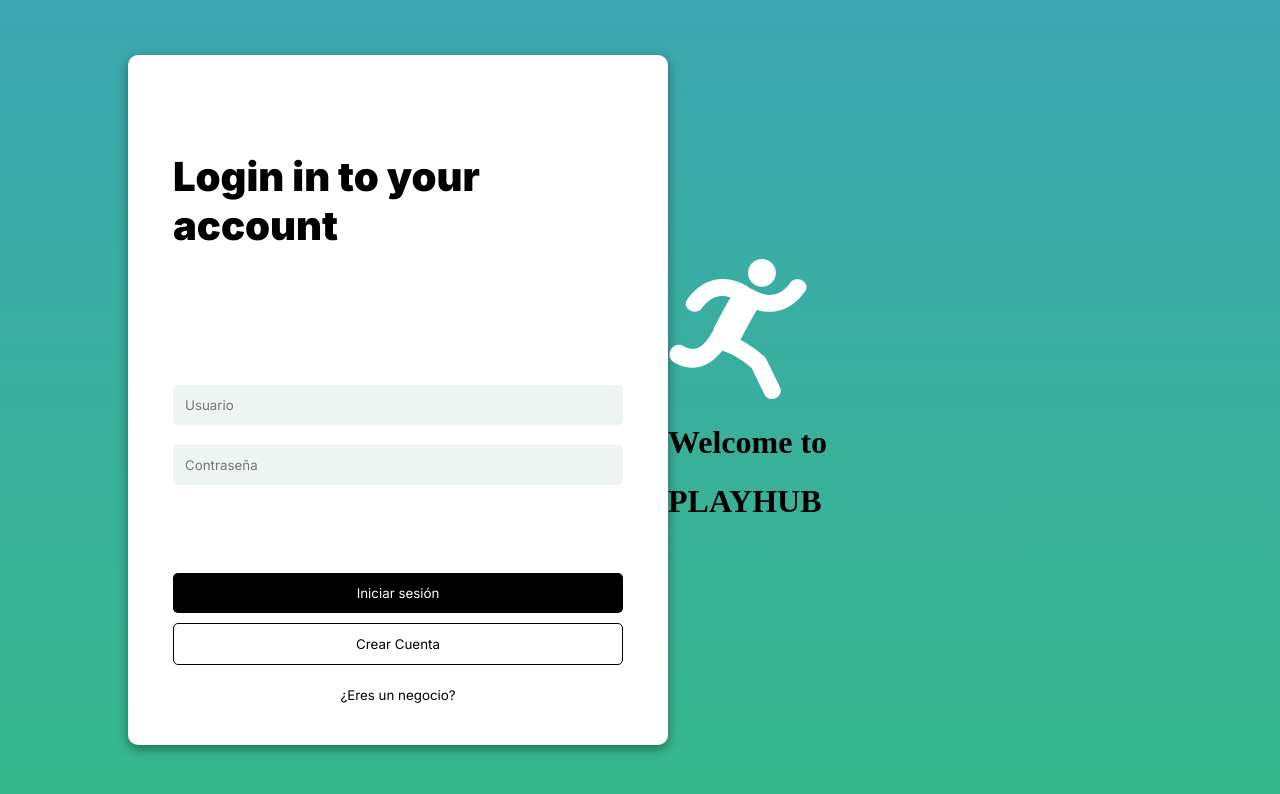
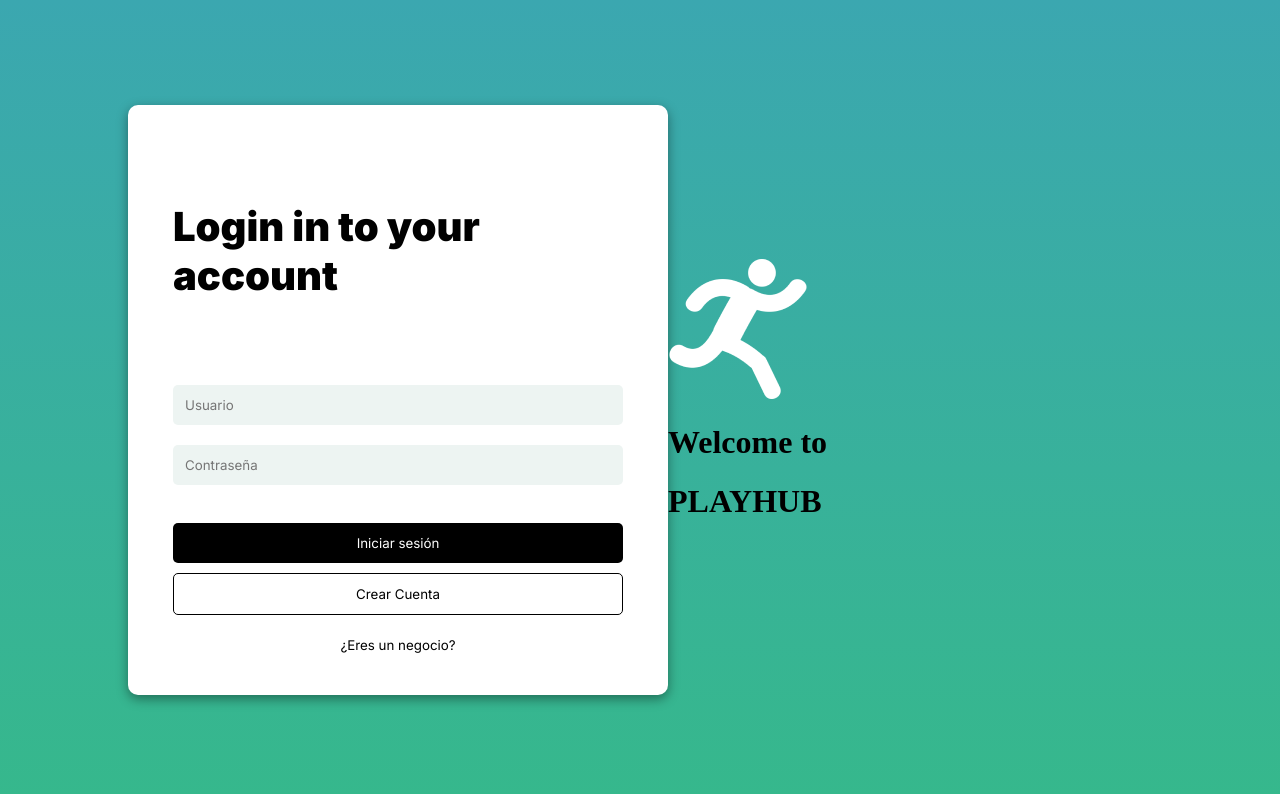
Before and after one commit to Tonii18/Playhub, a website: page public/index.html in a window 1280 px wide. Drawn offline with Linux system fonts and the light colour scheme.

Commit message:
Version buena del CSS, desde el HP

```diff
--- a/public/styles.css
+++ b/public/styles.css
@@ -17,7 +17,7 @@ body {
     align-items: center;
     width: 100%;
     max-width: 500px;
-    height: 650px;
+    height: 550px;
     padding: 20px;
     background-color: rgb(255, 255, 255);
     border-radius: 10px;
```
